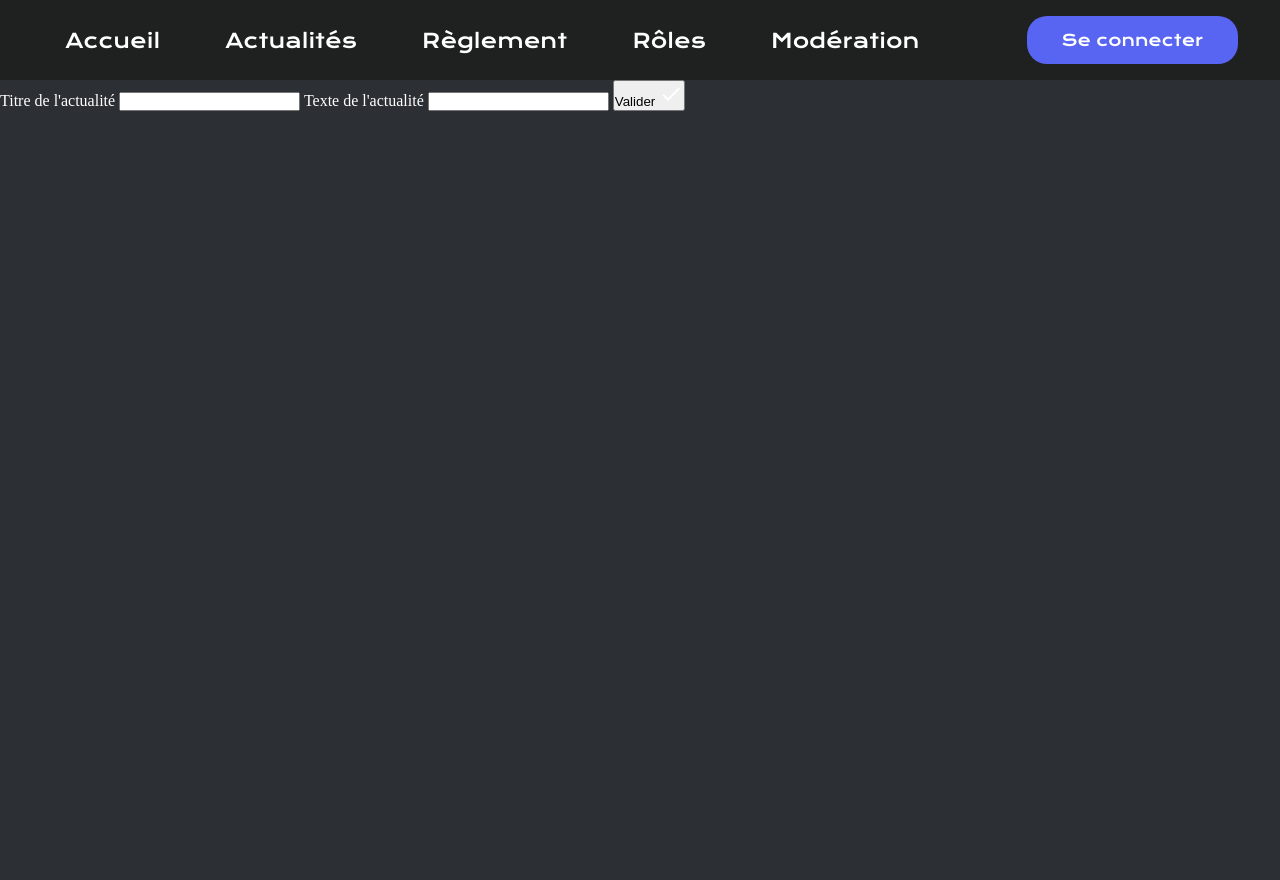
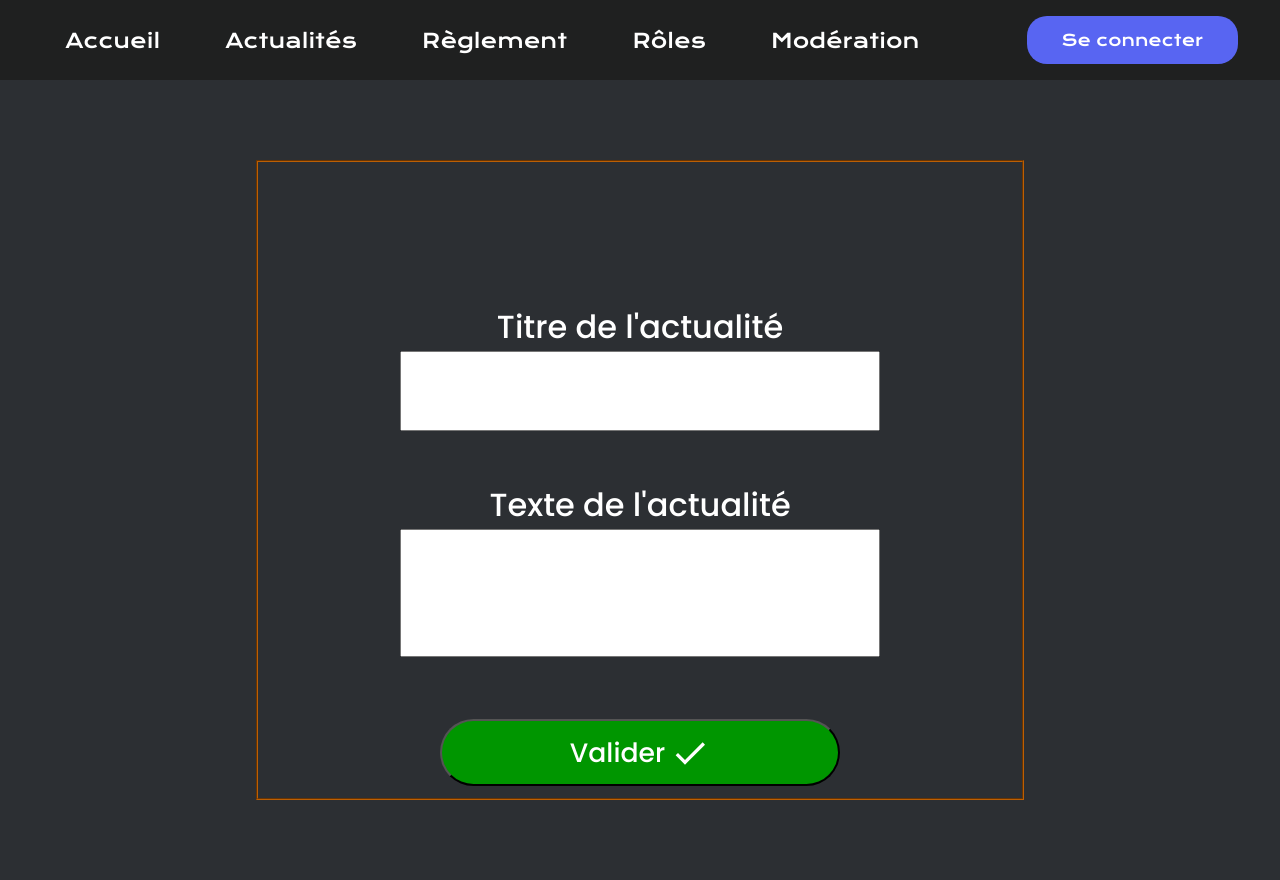
Before and after one commit to GootPyke/linked_site_discord, a PHP site: the page made by src/vue/actualites/formActu.php in a window 1280 px wide. Before the commit the page ends 111 px from the top, so only its background shows below. Run offline with PHP 8.4, Linux system fonts and the light colour scheme; the template is opened without the code that fills it, so the values that code supplies are empty; some web fonts are replaced.

Commit message:
PUSH 08 - Stable - Actus terminées

```diff
--- a/src/styles/general.css
+++ b/src/styles/general.css
@@ -226,7 +226,136 @@ header nav ul li a {
 
 .actu #editer{
     display: flex;
+    align-items: center;
+    align-self: center;
+    justify-content: center;
+    background-color: #0083fd;
+    height: 50%;
+    border-radius: 5px;
+    margin-right: 5px;
+    padding: 0 5px;
+}
+
+.actu #editer img{
+    margin-left: 5px;
+}
+
+.actu #supprimer {
+    display: flex;
+    justify-content: center;
+    align-items: center;
+    background-color: #ff3c3c;
+    height: 50%;
+    align-self: center;
+    border-radius:5px;
+    margin-left: 5px;
+    padding: 0 5px;
+}
+
+.actu #supprimer img {
+    margin-left: 5px;
+}
+
+/************************************/
+/*      Formulaire actualités       */
+/************************************/
+
+.body-formActu{
+    display: flex;
+    justify-content: center;
+    align-items: center;
+    width: 100%;
+    height: 50em;
+}
+
+#formActuField{
+    width: 60%;
+    height: 80%;
+    display: flex;
+    justify-content: center;
+    align-items: center;
+    flex-direction: column;
+    border-color:#BC5F04;
+}
+
+#formActuField form{
+    height:100%;
+    display: grid;
+    grid-template-rows: 1fr 5fr 1fr;
+}
+
+#formActuField form div{
+    display: flex;
+    flex-direction: column;
+    align-items: center;
     justify-content: space-evenly;
+}
+
+#formActuField form h1{
+    text-align: center;
+    font-family: var(--police-titre-2);
+    align-self: center;
+}
+
+#formActuField form label {
+    font-family: var(--police-titre-2);
+    font-size: 2em;
+}
+
+#formActuField form textarea{
+    font-family: var(--police-titre-2);
+    font-size: 1em;
+}
+
+#d1 textarea{
+    display: flex;
+    width: 30em;
+    height: 5em;
+    resize: none;
+    outline: none;
+    scrollbar-width: thin;
+    overflow-x: hidden;
+    overflow-y: scroll;
+    scrollbar-color: rgb(36, 36, 36) orange;
+    padding: 0 5px;
+}
+
+#d2 textarea{
+    scrollbar-width: thin;
+    overflow-x: hidden;
+    overflow-y: scroll;
+    resize: none;
+    width: 30em;
+    height: 8em;
+    outline: none;
+    padding: 0 5px;
+    scrollbar-color: rgb(36, 36, 36) orange;
+}
+
+#formActuField form button{
+    background-color: rgb(0, 150, 0);
+    display: flex;
+    justify-content:center;
     align-items: center;
+    font-family: var(--police-titre-2);
+    width: 30em;
+    height: 5em;
+    border-radius: 50px;
+}
 
+#formActuField form button p{
+    font-size: 2em;
+    color: white;
 }
+
+#formActuField form button img{
+    margin-left: 5px;
+    width: 3em;
+    height: 3em;
+}
+
+#btn-form{
+    display: flex;
+    justify-content:center;
+    align-items:center;
+}
--- a/src/vue/actualites/actualitesVue.php
+++ b/src/vue/actualites/actualitesVue.php
@@ -24,11 +24,6 @@
 
             echo'<p>'. $actu->getTexte() .'</p>';
         ?>
-        <div class='btn-admin'>
-            <?php
-
-            ?>
-        </div>
     </div>
 
 <?php
--- a/src/vue/actualites/formActu.php
+++ b/src/vue/actualites/formActu.php
@@ -4,17 +4,29 @@
     ob_start();
 ?>
 
-<form action="<?= $lienActionForm ?>" method="post">
-    <h1><?= $nomAction ?></h1>
+<div class='body-formActu'>
+    <fieldset id='formActuField'>
+        <form action="<?= $lienActionForm ?>" method="post">
+            <h1><?= $nomAction ?></h1>
 
-    <label for="titreActu">Titre de l'actualité</label>
-    <input type="text" name="titreActu" id="titreActu" value='<?= $titre ?>'>
+            <div>
+                <div id='d1'>
+                    <label for="titreActu">Titre de l'actualité</label>
+                    <textarea name="titreActu" id="titreActu" cols="30" rows="5" maxlenght="255"><?= $titre ?></textarea>
+                </div>
 
-    <label for="texteActu">Texte de l'actualité</label>
-    <input type="text" name="texteActu" id="texteActu" value='<?= $texte ?>'>
+                <div id='d2'>
+                    <label for="texteActu">Texte de l'actualité</label>
+                    <textarea name="texteActu" id="texteActu" cols="30" rows="10"><?= $texte ?></textarea>
+                </div>
+            </div>
 
-    <button type="submit">Valider <img src="src/images/valider.svg" alt="Valider"></button>
-</form>
+            <div id='btn-form'>
+                <button type="submit"><p>Valider</p><img src="src/images/valider.svg" alt="Valider"></button>
+            </div>
+        </form>
+    </fieldset>
+</div>
 
 <?php
     $content = ob_get_clean();
```
Also changed, not shown: index.php (+6 -2 lines).
